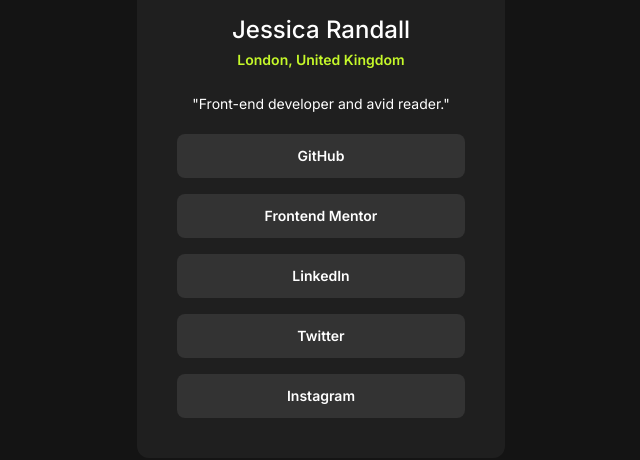
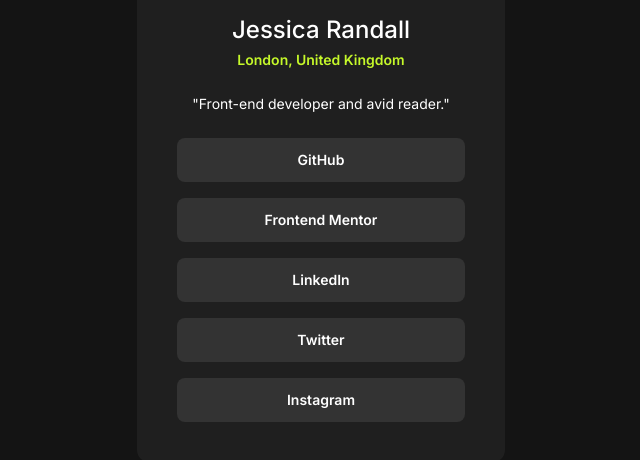
Before and after one commit to maryam-nasir/fm-social-links-profile, a plain HTML site: page index.html in a window 1280 px wide. Shown: the part 238-698 px from the top of the page, 319-959 px from the left. Drawn offline with nearby package versions, Linux system fonts and the light colour scheme.

Commit message:
Fixed some styling issues

```diff
--- a/index.html
+++ b/index.html
@@ -35,8 +35,8 @@
   </head>
 
   <body class="bg-offBlack">
-    <main class="h-screen flex justify-center items-center">
-      <div class="bg-darkGrey rounded-xl flex flex-col items-center px-10 pt-9 pb-10">
+    <main class="min-h-screen flex justify-center items-center">
+      <div class="bg-darkGrey rounded-xl flex flex-col items-center p-10">
         <img
           src="assets/images/avatar-jessica.jpeg"
           alt="Jessica Avatar"
@@ -44,41 +44,51 @@
         />
         <h1 class="text-white text-2xl font-medium pt-6 pb-1">Jessica Randall</h1>
 
-        <h2 class="text-green text-sm font-semibold">
+        <p class="text-green text-sm font-semibold">
           London, United Kingdom
-        </h2>
+        </p>
 
-        <p class="text-white text-sm font-normal pt-6 pb-5">
+        <p class="text-white text-sm font-normal py-6">
           "Front-end developer and avid reader."
         </p>
 
-        <div class="flex flex-col gap-4">
+        <ul class="flex flex-col gap-4">
+          <li class="flex">
             <a
               href="https://github.com/maryam-nasir"
               class="w-72 bg-grey text-white text-center text-sm font-semibold hover:bg-green hover:text-darkGrey rounded-lg py-3"
               >GitHub</a
             >
+          </li>
+          <li class="flex">
             <a
               href="https://www.frontendmentor.io/profile/maryam-nasir"
               class="w-72 bg-grey text-white text-center text-sm font-semibold hover:bg-green hover:text-darkGrey rounded-lg py-3"
               >Frontend Mentor</a
             >
+          </li>
+          <li class="flex">
             <a
               href="https://www.linkedin.com/in/maryam-nasir/"
               class="w-72 bg-grey text-white text-center text-sm font-semibold hover:bg-green hover:text-darkGrey rounded-lg py-3"
               >LinkedIn</a
             >
+          </li>
+          <li class="flex">
             <a
               href="https://twitter.com/maryamnasir555"
               class="w-72 bg-grey text-white text-center text-sm font-semibold hover:bg-green hover:text-darkGrey rounded-lg py-3"
               >Twitter</a
             >
+          </li>
+          <li class="flex">
             <a
               href="#"
               class="w-72 bg-grey text-white text-center text-sm font-semibold hover:bg-green hover:text-darkGrey rounded-lg py-3"
               >Instagram</a
             >
           </li>
+        </ul>
         </div>
       </div>
     </main>
```
